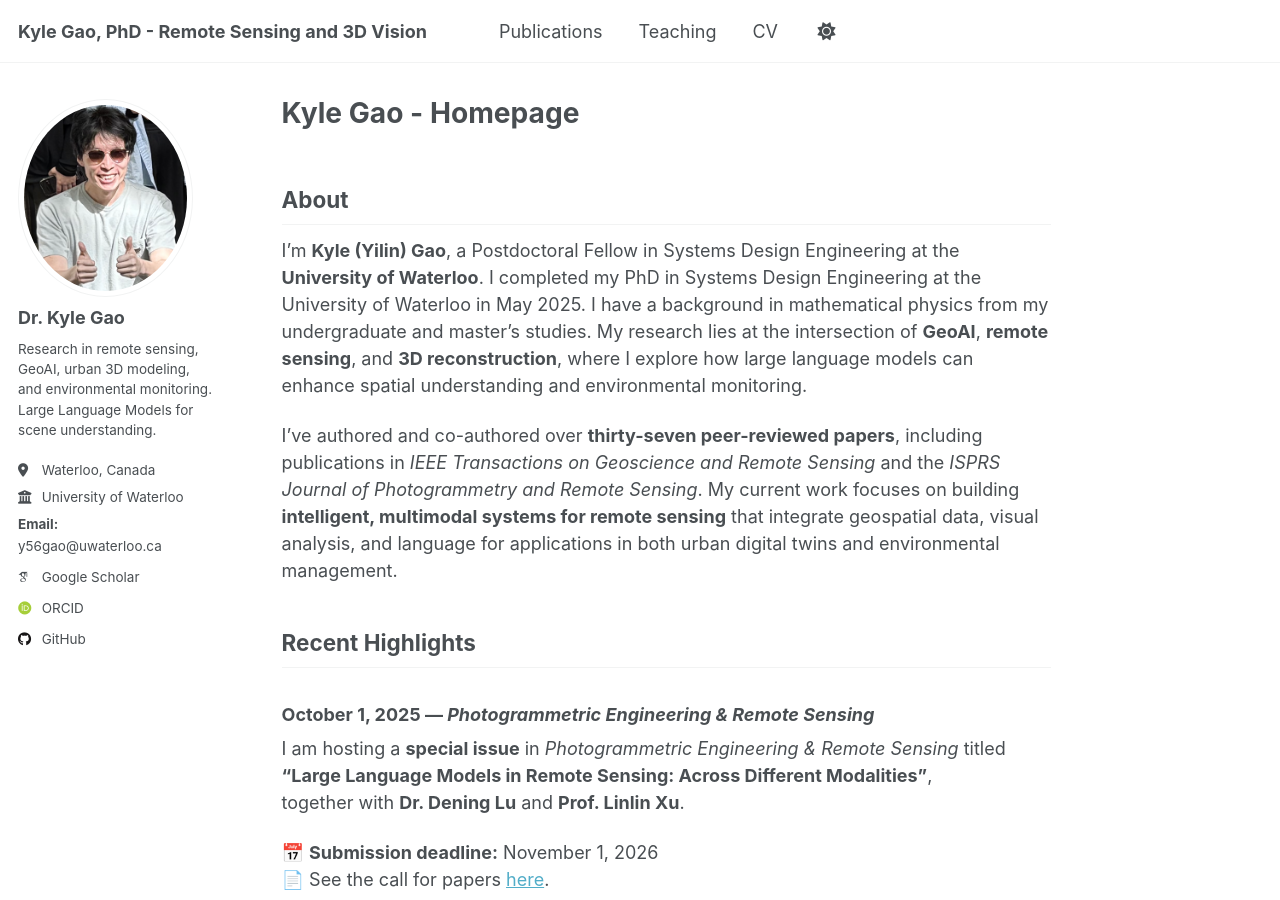
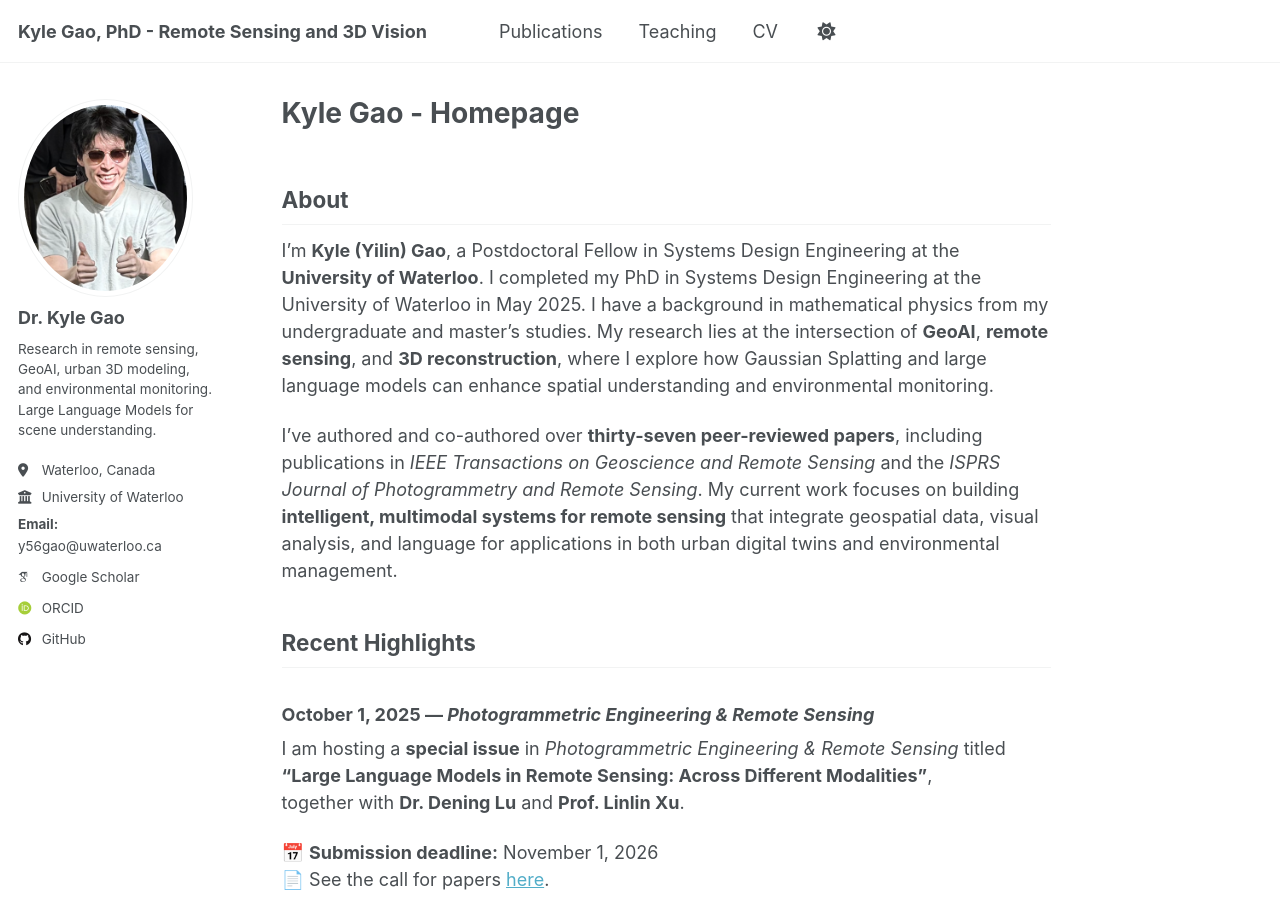
Before and after one commit to kyle-gao/kyle-gao.github.io, a Jekyll site: the page built from _pages/about.md, in a window 1280 px wide and 900 px high. Built offline with Jekyll 4.4.1, drawn with Linux system fonts in a browser that asks for light colours; some web fonts are replaced; a script that is not in the unit is left out.

Commit message:
Update about.md

```diff
--- a/_pages/about.md
+++ b/_pages/about.md
@@ -9,7 +9,7 @@ redirect_from:
 ## About
 
 I’m **Kyle (Yilin) Gao**, a Postdoctoral Fellow in Systems Design Engineering at the **University of Waterloo**. I completed my PhD in Systems Design Engineering at the University of Waterloo in May 2025. I have a background in mathematical physics from my undergraduate and master’s studies.
-My research lies at the intersection of **GeoAI**, **remote sensing**, and **3D reconstruction**, where I explore how large language models can enhance spatial understanding and environmental monitoring.
+My research lies at the intersection of **GeoAI**, **remote sensing**, and **3D reconstruction**, where I explore how Gaussian Splatting and large language models can enhance spatial understanding and environmental monitoring.
 
 I’ve authored and co-authored over **thirty-seven peer-reviewed papers**, including publications in *IEEE Transactions on Geoscience and Remote Sensing* and the *ISPRS Journal of Photogrammetry and Remote Sensing*.
 My current work focuses on building **intelligent, multimodal systems for remote sensing** that integrate geospatial data, visual analysis, and language for applications in both urban digital twins and environmental management.
```
